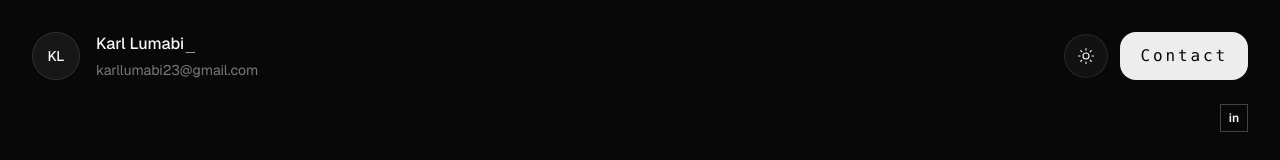
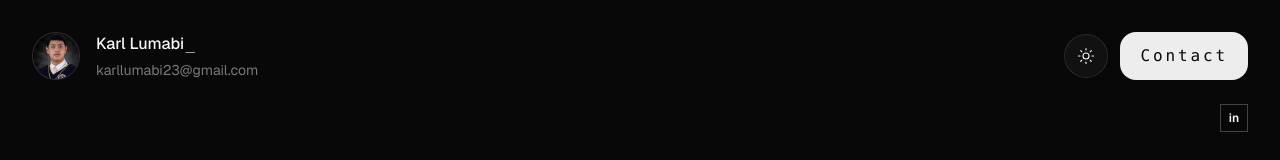
Before and after one commit to karllumabi/karl-portfolio, a Next.js app: page / in a window 1280 px wide. Shown: the top 160 px of the page. Built offline with nearby package versions, Linux system fonts and the light colour scheme.

Commit message:
Add ServicesSection to HomePage and enhance HeroSection with profile image and updated LinkedIn link for improved user engagement

```diff
--- a/app/page.tsx
+++ b/app/page.tsx
@@ -4,6 +4,7 @@ import ContactSection from "@/components/sections/ContactSection";
 import DesignsSection from "@/components/sections/DesignsSection";
 import HeroSection from "@/components/sections/HeroSection";
 import ProjectsSection from "@/components/sections/ProjectsSection";
+import ServicesSection from "@/components/sections/ServicesSection";
 
 export default function HomePage() {
   return (
@@ -14,6 +15,7 @@ export default function HomePage() {
         <HeroSection />
         <ProjectsSection />
         <AboutSection />
+        <ServicesSection />
         <DesignsSection />
         <ContactSection />
       </main>
--- a/components/sections/HeroSection.tsx
+++ b/components/sections/HeroSection.tsx
@@ -1,3 +1,5 @@
+import Image from "next/image";
+
 import Container from "../layout/Container";
 import MotionReveal from "../motion/MotionReveal";
 import TypewriterHeading from "../motion/TypewriterHeading";
@@ -6,7 +8,10 @@ import ThemeToggle from "../theme/ThemeToggle";
 
 export default function HeroSection() {
   return (
-    <section id="home" className="overflow-x-clip bg-[var(--page)]">
+    <section
+      id="home"
+      className="overflow-x-clip bg-[var(--page)]"
+    >
       <Container>
         {/* Header */}
         <header className="w-full py-5 sm:py-8">
@@ -20,10 +25,21 @@ export default function HeroSection() {
               className="min-w-0 flex-1"
             >
               <div className="flex min-w-0 items-center gap-3 sm:gap-4">
-                {/* Logo */}
-                <div className="flex h-10 w-10 shrink-0 items-center justify-center rounded-full border border-[var(--border)] bg-[var(--surface-soft)] text-xs font-medium text-[var(--text)] sm:h-12 sm:w-12 sm:text-sm">
-                  KL
-                </div>
+                {/* Profile image */}
+                <a
+                  href="#home"
+                  aria-label="Go to homepage"
+                  className="group relative h-10 w-10 shrink-0 overflow-hidden rounded-full border border-[var(--border)] bg-[var(--surface-soft)] sm:h-12 sm:w-12"
+                >
+                  <Image
+                    src="/images/karl-about.png"
+                    alt="Karl Lumabi"
+                    fill
+                    priority
+                    sizes="48px"
+                    className="object-cover object-[center_15%] transition-transform duration-500 ease-out group-hover:scale-110"
+                  />
+                </a>
 
                 {/* Name and email */}
                 <div className="min-w-0">
@@ -65,7 +81,7 @@ export default function HeroSection() {
                 </div>
 
                 <a
-                  href="https://www.linkedin.com"
+                  href="https://www.linkedin.com/in/klumabi/"
                   target="_blank"
                   rel="noopener noreferrer"
                   aria-label="LinkedIn profile"
@@ -104,8 +120,9 @@ export default function HeroSection() {
               y={20}
             >
               <p className="max-w-[610px] font-mono text-xs leading-[1.9] tracking-wide text-[var(--muted)] sm:text-base sm:leading-relaxed">
-                I inject personality into pixels, designing digital experiences
-                that connect and feel human. Based in the Philippines.
+                I inject personality into pixels, designing digital
+                experiences that connect and feel human. Based in the
+                Philippines.
               </p>
             </MotionReveal>
 
```
